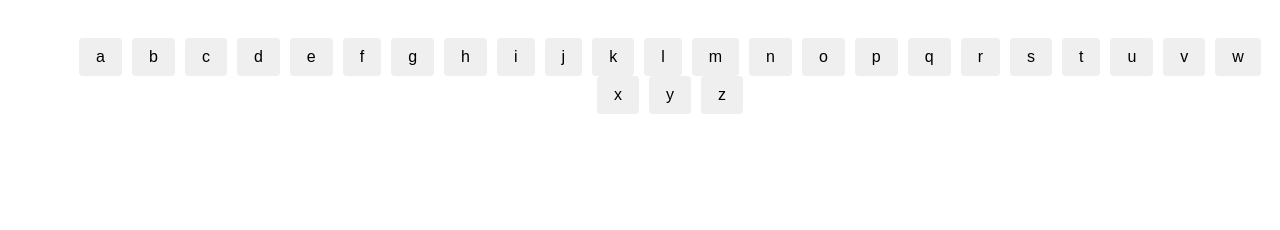
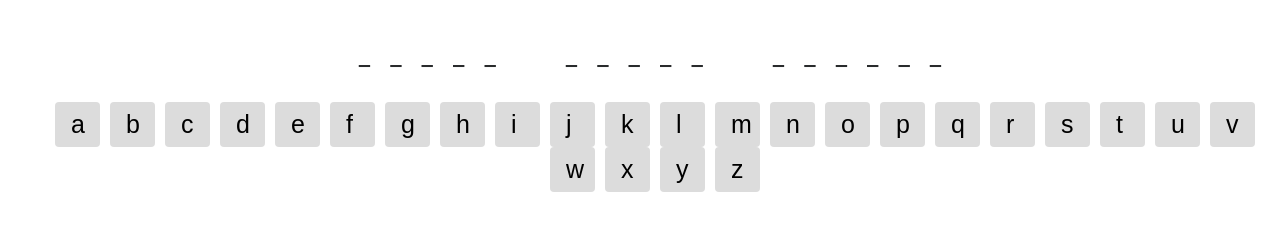
Before and after one commit to mnaray5/Project2, a plain HTML site: page food.html in a window 1280 px wide. Shown: the part 148-378 px from the top of the page. Drawn offline with nearby package versions, Linux system fonts and the light colour scheme.

Commit message:
added dashes and colors and other things

```diff
--- a/food.html
+++ b/food.html
@@ -14,9 +14,9 @@
 
 </head>
 <script>
-    fWords = ["chicken fettuccine alfredo","double chocolate glazed donut", "cherry pie with homemade vanilla ice cream", "four cheese fondue", "spicy chilli cheese fries", "buttery garlic breadsticks",
-              "crusty everything bagel", "chocolate chip cookie and milk", "after dinner mint", "mixed berry smoothie", "fresh fruit sorbet", "dark roast coffee with cream and sugar",
-              "champange and caviar", "chilled eggnog with cinnamon", "cold coconut water", "tropical pina colada", "darjeeling tea and lemon", "refreshing grapefruit spritzer", "a pitcher of fresh lemonade"];
+    fWords = ["chicken fettuccine alfredo","double chocolate glazed donut",  "four cheese fondue", "spicy chilli cheese fries", "buttery garlic breadsticks",
+              "crusty everything bagel", "candy chip cookie and milk", "after dinner mint", "mixed berry smoothie", "fresh fruit sorbet",
+              "champange and caviar", "chilled eggnog with cinnamon", "cold coconut water", "tropical pina colada", "darjeeling tea and lemon", "chill grapefruit spritzer", "a pitcher of fresh lemonade"];
 
     var alphabet = ['a', 'b', 'c', 'd', 'e', 'f', 'g', 'h','i', 'j', 'k', 'l', 'm', 'n', 'o',
                     'p', 'q', 'r', 's','t', 'u', 'v', 'w', 'x', 'y', 'z'];
@@ -33,12 +33,16 @@
     <br><br>
     <h2 style="text-align: center;">Category: Food & Drink</h2>
     <br>
-    <div id = "main" style = "padding-left: 10px;">
-    <div id = "buttons" style = "text-align: center;padding: 10px;"></div>
+    <div id = "main">
+        <div style = "text-align: center;">
+            <div id = "mainGuess" style = "padding-right: 20px;"></div>
+
+        </div>
+    <div id = "buttons" style = "text-align: center;"></div>
     </div>
     <script src="rules.js"></script>
     <script>
-        word = fWords[Math.floor(Math.random() * fWords.length)];
+       word = fWords[Math.floor(Math.random() * fWords.length)];
         console.log(word);
         makeWord(word);
     </script>
--- a/rules.js
+++ b/rules.js
@@ -1,7 +1,12 @@
 var alphabet = ['a', 'b', 'c', 'd', 'e', 'f', 'g', 'h','i', 'j', 'k', 'l', 'm', 'n', 'o',
                 'p', 'q', 'r', 's','t', 'u', 'v', 'w', 'x', 'y', 'z'];
+var mWord = "";
+var myGuess = [];
+var fullGuess = [];
     this.makeWord = function(word){
         console.log(word);
+        mWord = word;
+        result();
         makeButton();
     }
 
@@ -25,7 +30,44 @@ var alphabet = ['a', 'b', 'c', 'd', 'e', 'f', 'g', 'h','i', 'j', 'k', 'l', 'm',
 
       this.check = function(){
         list.onclick = function(){
-            g = this.innerHTML;
-            console.log(g);
+          g = this.innerHTML;
+          button = document.getElementById(String(g));
+          button.disabled = "true";
+          button.classList.remove('btn2');
+          button.classList.add('noButton');
+          makeGuess(g);
         }
       }
+
+      this.result = function(){
+        guessHolder = document.getElementById("mainGuess");
+        holders = document.createElement('ul');
+        for(x = 0; x < mWord.length; x++){
+          dash = document.createElement('ul');
+          dash.classList.add('dash');
+          if(mWord[x] == " "){
+            dash.innerHTML = "<span class='space'>" + " " + "</span>";
+            fullGuess.push(" ");
+          } else {
+            dash.innerHTML = "_";
+            fullGuess.push("_");
+          }
+
+          myGuess.push(dash);
+          guessHolder.appendChild(holders);
+          holders.appendChild(dash);
+        }
+
+      }
+
+      this.makeGuess = function(){
+        console.log("make guess:" + g);
+        //call a function to see if there are any dashes
+        for(x = 0;x < mWord.length; x++){
+          if(mWord.charAt(x) == g){
+           fullGuess[x] = g;
+           myGuess[x].innerHTML = " <span class='under'>" + g + "</span> ";
+           console.log(myGuess[x].innerHTML);
+          }
+        }
+      }
--- a/style.css
+++ b/style.css
@@ -1,6 +1,11 @@
 .cButton{
     padding-bottom: 50px;
     text-align: center;
+}
+
+button{
+    color: black;
+    background-color: Gainsboro;
 }
 
 button:hover{
@@ -8,6 +13,47 @@ button:hover{
     background-color: lightseagreen;
 }
 
+
+
 .btn2{
-    margin-left: 10px;
+    margin-right: 10px;
+    font-size: 25px;
+    width: 45px;
+    height: 45px;
+    text-align: center;
+    align-items: center;
+    display: inline-flex;
+    padding: 15px;
 }
+
+.noButton{
+   margin-right: 10px;
+    font-size: 25px;
+    width: 45px;
+    height: 45px;
+    text-align: center;
+    align-items: center;
+    display: inline-flex;
+    padding: 15px;
+}
+
+.noButton:hover{
+    background-color: Gainsboro;
+    color:black;
+}
+
+.dash{
+    display: inline-block;
+    text-align: center;
+    font-size: 25px;
+    padding: 10px;
+}
+
+.under{
+    font-size: 25px;
+    padding: 0px;
+}
+
+.space{
+    padding: 15px;
+}
```
